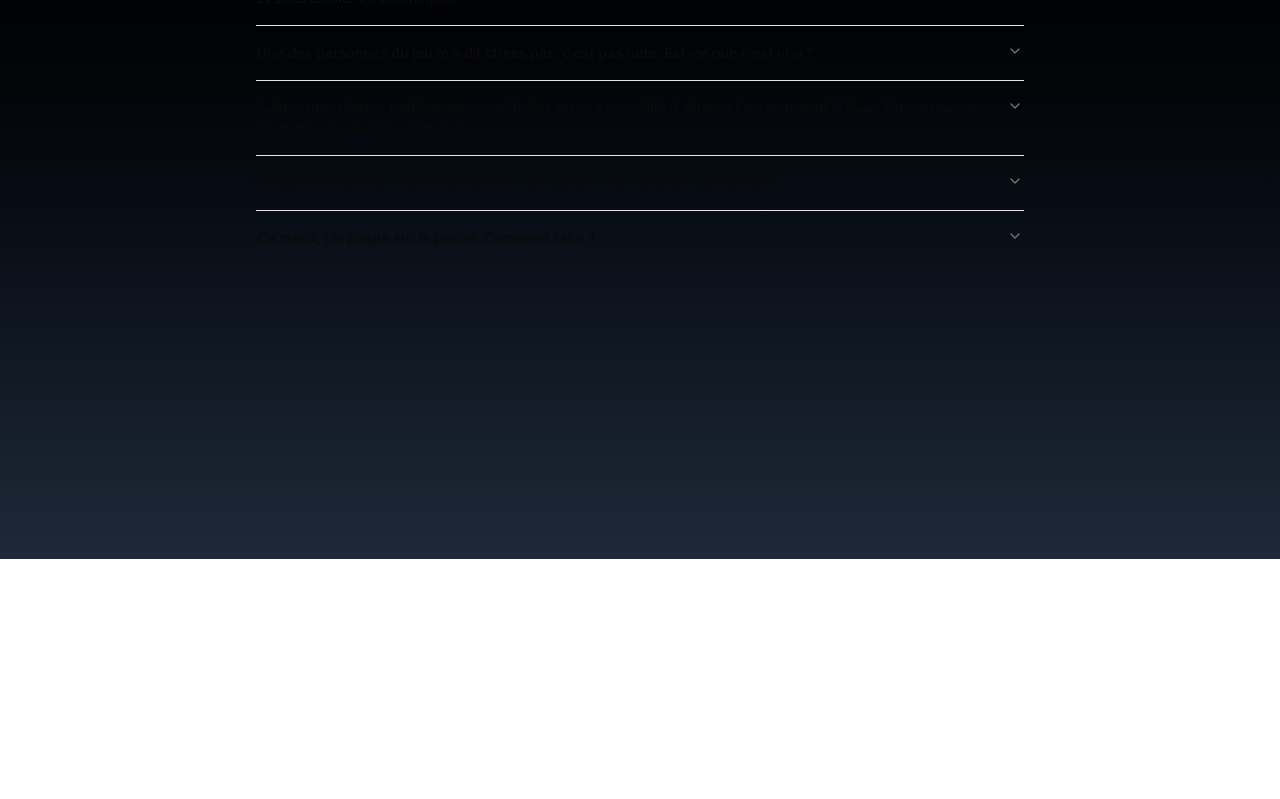
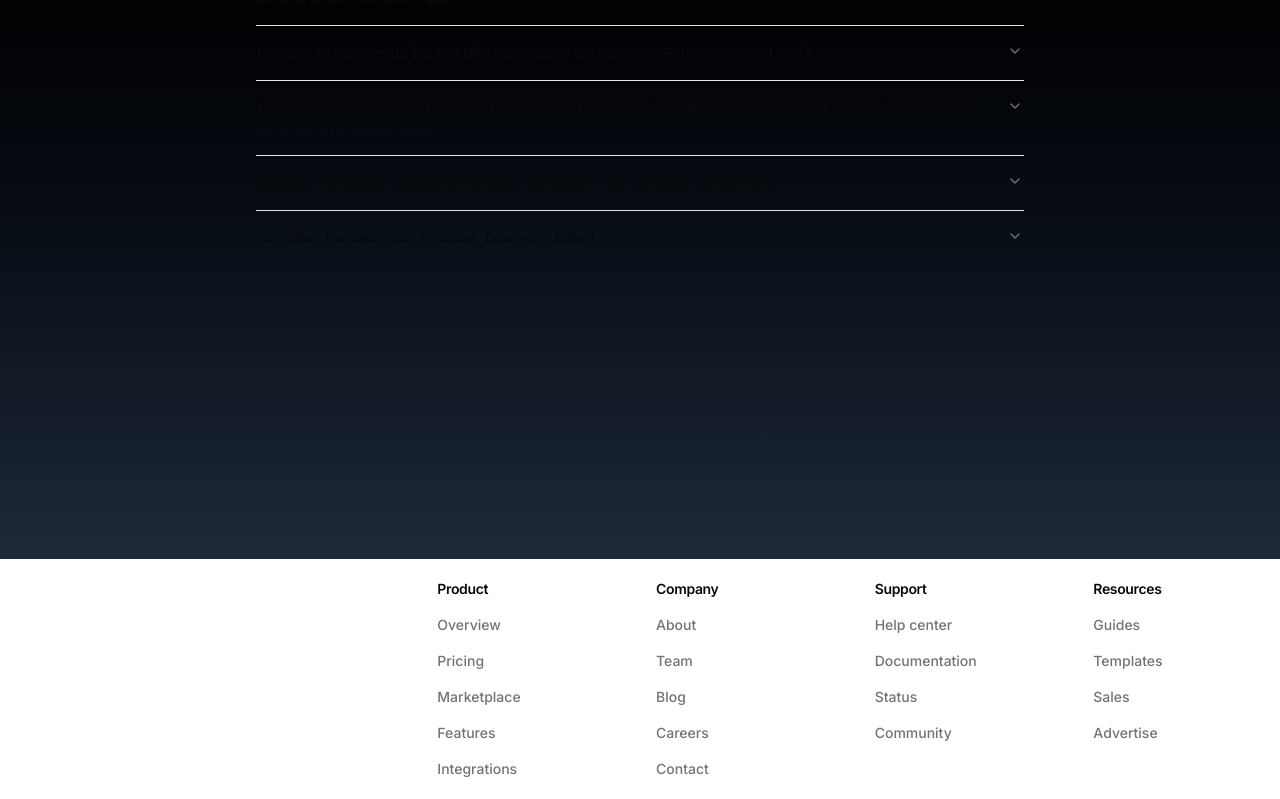
Before and after one commit to transcendence-survivors/frontend, a Next.js app: page /en/home in a window 1280 px wide. Shown: the part 1977-2776 px from the top of the page. Before the commit the page ends 2536 px from the top, so only its background shows below. Built offline with nearby package versions, Linux system fonts and the light colour scheme.

Commit message:
WIP : Currently working on footer implementation

```diff
--- a/src/app/[locale]/(landing)/home/page.tsx
+++ b/src/app/[locale]/(landing)/home/page.tsx
@@ -6,6 +6,7 @@ import BurgerLandingDrawer from '@/components/layouts/Headers/BurgerLandingDrawe
 import { GridBackground } from '@/components/ui/grid-background';
 import { BentoCard, BentoGrid } from '@/components/ui/bento-grid';
 import { Faq1 } from '@/components/ui/faq';
+import { Footer2 } from '@/components/ui/footer';
 
 const features = [
 	{
@@ -89,6 +90,7 @@ export default function Page() {
 			<div className='bg-gradient-to-b from-black to-gray-800 min-h-screen'>
 				<Faq1></Faq1>
 			</div>
+			<Footer2 />
 		</main>
 	);
 }
--- /dev/null
+++ b/src/components/ui/footer.tsx
@@ -0,0 +1,128 @@
+import { cn } from '@/libs/utils';
+
+interface FooterLink {
+	name: string;
+	href: string;
+}
+interface FooterSection {
+	title: string;
+	links: FooterLink[];
+}
+interface FooterLogo {
+	url: string;
+	src: string;
+	alt: string;
+	title: string;
+}
+
+interface FooterBasicProps {
+	logo?: FooterLogo;
+	description?: string;
+	sections?: FooterSection[];
+	copyright?: string;
+	legalLinks?: FooterLink[];
+	className?: string;
+}
+
+interface Footer2Props extends FooterBasicProps {
+	logoClassName?: string;
+}
+type Props = Partial<Footer2Props>;
+
+const defaultProps: Footer2Props = {
+	sections: [
+		{
+			title: 'Product',
+			links: [
+				{ name: 'Overview', href: '#' },
+				{ name: 'Pricing', href: '#' },
+				{ name: 'Marketplace', href: '#' },
+				{ name: 'Features', href: '#' },
+				{ name: 'Integrations', href: '#' },
+			],
+		},
+		{
+			title: 'Company',
+			links: [
+				{ name: 'About', href: '#' },
+				{ name: 'Team', href: '#' },
+				{ name: 'Blog', href: '#' },
+				{ name: 'Careers', href: '#' },
+				{ name: 'Contact', href: '#' },
+			],
+		},
+		{
+			title: 'Support',
+			links: [
+				{ name: 'Help center', href: '#' },
+				{ name: 'Documentation', href: '#' },
+				{ name: 'Status', href: '#' },
+				{ name: 'Community', href: '#' },
+			],
+		},
+		{
+			title: 'Resources',
+			links: [
+				{ name: 'Guides', href: '#' },
+				{ name: 'Templates', href: '#' },
+				{ name: 'Sales', href: '#' },
+				{ name: 'Advertise', href: '#' },
+			],
+		},
+	],
+};
+
+const MAX_SECTIONS = 4;
+
+const Footer2 = (props: Props) => {
+	const { logo, description, sections, copyright, legalLinks, className } = {
+		...defaultProps,
+		...props,
+	};
+
+	const visibleSections = (sections ?? []).slice(0, MAX_SECTIONS);
+
+	return (
+		<section className={cn('py-5', className)}>
+			<div className='container mx-auto'>
+				<footer>
+					<div className='grid grid-cols-2 gap-8 lg:grid-cols-6'>
+						<div className='col-span-2 mb-8 lg:mb-0'>
+							<div className='flex items-center lg:justify-start'>
+								<a href={logo?.url}>
+									<img
+										src={logo?.src}
+										alt={logo?.alt}
+										title={logo?.title}
+										className='h-7 dark:invert'
+									/>
+								</a>
+							</div>
+							<p className='mt-4 text-sm font-medium text-muted-foreground'>
+								{description}
+							</p>
+						</div>
+						{visibleSections.map((section, sectionIdx) => (
+							<div key={sectionIdx}>
+								<h3 className='mb-4 text-sm font-semibold tracking-tight'>
+									{section.title}
+								</h3>
+								<ul className='space-y-4 text-sm text-muted-foreground'>
+									{section.links.map((link, linkIdx) => (
+										<li
+											key={linkIdx}
+											className='font-medium hover:text-primary'>
+											<a href={link.href}>{link.name}</a>
+										</li>
+									))}
+								</ul>
+							</div>
+						))}
+					</div>
+				</footer>
+			</div>
+		</section>
+	);
+};
+
+export { Footer2 };
```
Also changed, not shown: components.json.
